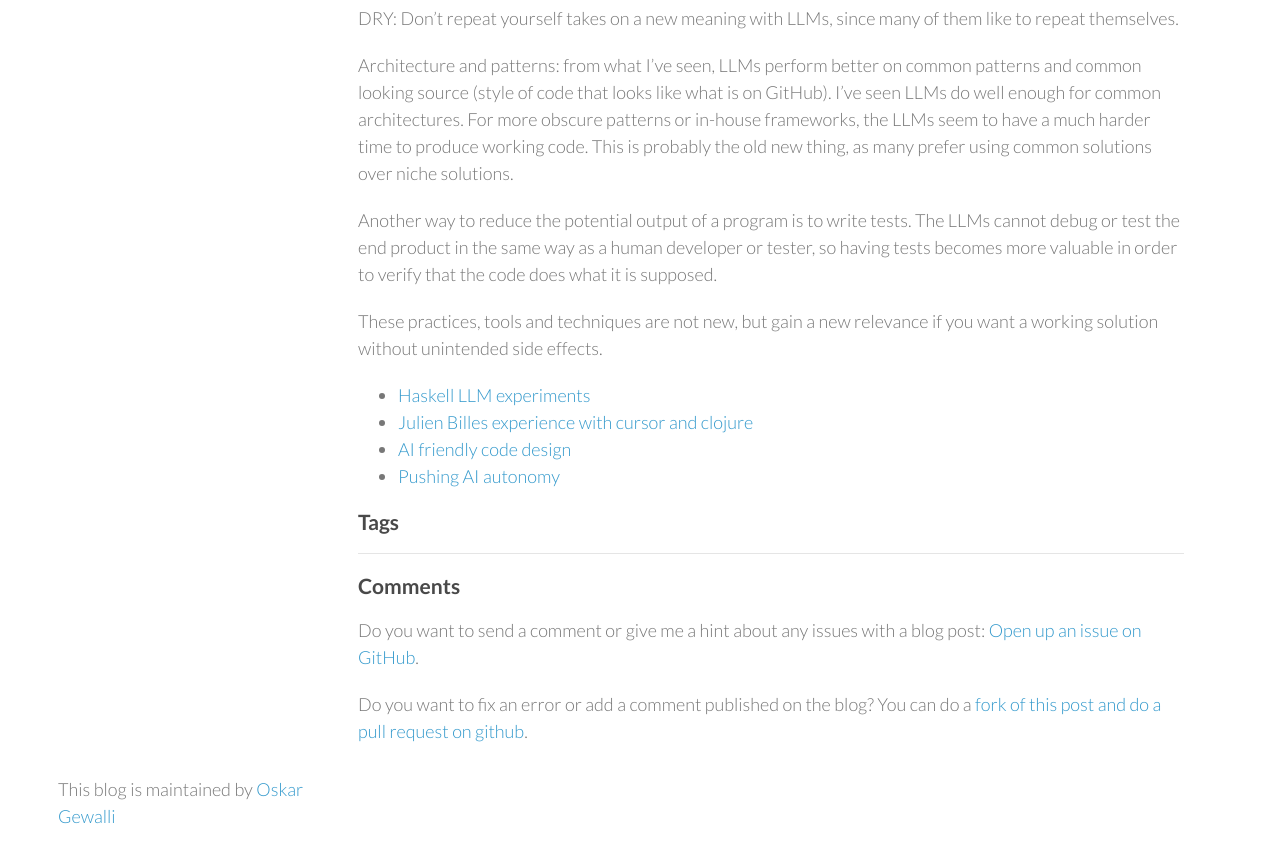
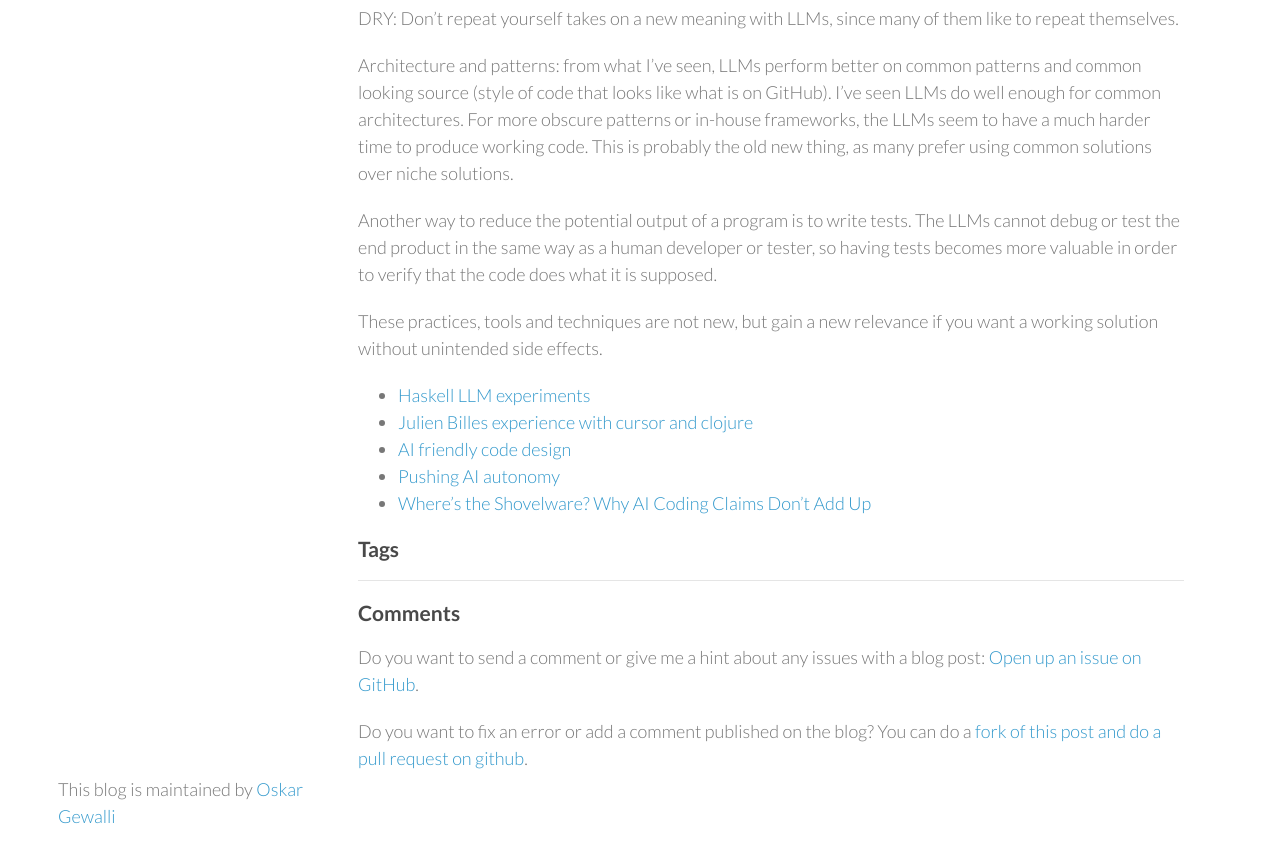
Before and after one commit to wallymathieu/assertfail, a Jekyll site: the page built from _posts/2025-09-14-Living-with-a-machine-ghost.md, in a window 1280 px wide and 900 px high, scrolled down 1625 px. Shown: the top 863 px of the window. Built offline with Jekyll 4.4.1, drawn with Linux system fonts in a browser that asks for light colours; nearby versions of some CDN libraries.

Commit message:
Link to another article

```diff
--- a/_posts/2025-09-14-Living-with-a-machine-ghost.md
+++ b/_posts/2025-09-14-Living-with-a-machine-ghost.md
@@ -46,3 +46,4 @@ These practices, tools and techniques are not new, but gain a new relevance if y
 - [Julien Billes experience with cursor and clojure](https://medium.com/@_jba/my-experience-with-cursor-and-clojure-mcp-6e323b90a6f3)
 - [AI friendly code design](https://www.thoughtworks.com/radar/techniques/ai-friendly-code-design)
 - [Pushing AI autonomy](https://www.martinfowler.com/articles/pushing-ai-autonomy.html)
+- [Where's the Shovelware? Why AI Coding Claims Don't Add Up](https://mikelovesrobots.substack.com/p/wheres-the-shovelware-why-ai-coding)
```
